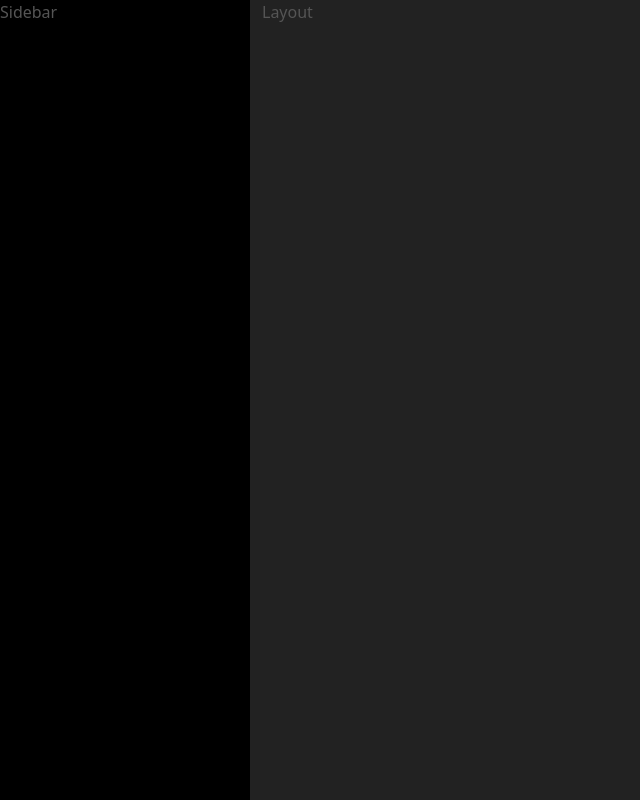
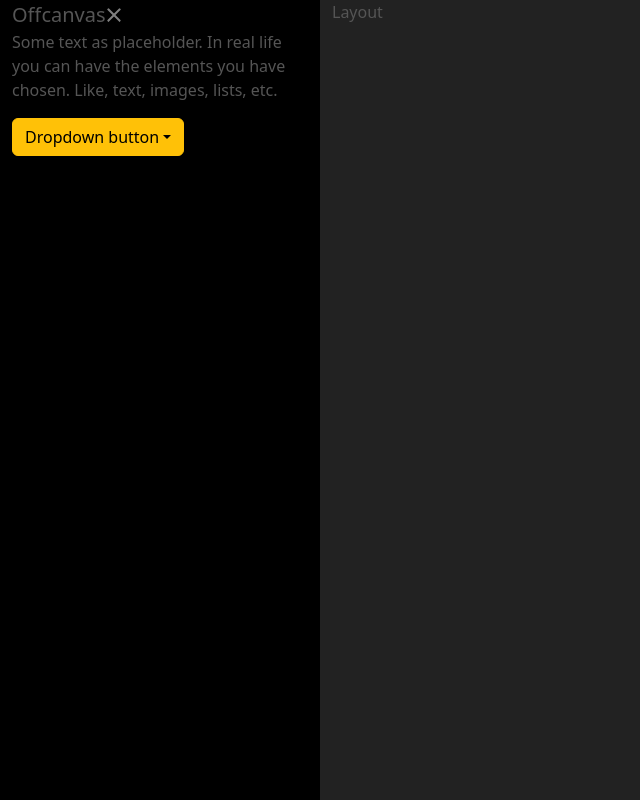
Before and after one commit to mineot/website, a React (Vite) app: page / in a window 1280 px wide. Shown: the whole page, without its empty margins (0-640 px from the left). Built offline with nearby package versions, Linux system fonts and the light colour scheme.

Commit message:
alpha/react - sidebar and navbar

```diff
--- a/src/assets/layout.scss
+++ b/src/assets/layout.scss
@@ -1,8 +1,8 @@
 $width: 100vw;
 $height: 100vh;
 
-$head-height: 60px;
-$sidebar-width: 250px;
+$top-height: 60px;
+$left-width: 320px;
 
 body {
   overflow: hidden;
@@ -24,12 +24,12 @@ body {
       flex-direction: row;
       height: $height;
 
-      .sidebar {
+      .left {
         flex: 0;
 
-        .sidebar-container {
+        .left-container {
           height: $height;
-          width: $sidebar-width;
+          width: $left-width;
           overflow-y: auto;
           background-color: $primary !important;
         }
@@ -55,11 +55,11 @@ body {
       flex-direction: column;
       height: $height;
 
-      .head {
+      .top {
         flex: 0;
 
-        .head-container {
-          height: $head-height;
+        .top-container {
+          height: $top-height;
           background-color: $primary !important;
         }
       }
@@ -68,7 +68,7 @@ body {
         flex: 1;
 
         .body-container {
-          height: calc($height - $head-height);
+          height: calc($height - $top-height);
           overflow-y: auto;
         }
       }
--- a/src/views/components/layout/index.tsx
+++ b/src/views/components/layout/index.tsx
@@ -1,4 +1,7 @@
+import { Navbar } from "./navbar";
+import { OffCanvas } from "./offcanvas";
 import { PropsWithChildren } from "react";
+import { Sidebar } from "./sidebar";
 
 type LayoutProps = {};
 
@@ -6,12 +9,16 @@ export function Layout(props: PropsWithChildren<LayoutProps>) {
   const large = (
     <div className="large">
       <div className="large-container">
-        <div className="sidebar">
-          <div className="sidebar-container">Sidebar</div>
+        <div className="left">
+          <div className="left-container">
+            <Sidebar />
+          </div>
         </div>
         <div className="body">
           <div className="body-container">
-            <div className="container-fluid">{props.children}</div>
+            <div className="container-fluid">
+              <div>{props.children}</div>
+            </div>
           </div>
         </div>
       </div>
@@ -21,15 +28,20 @@ export function Layout(props: PropsWithChildren<LayoutProps>) {
   const medium = (
     <div className="medium">
       <div className="medium-container">
-        <div className="head">
-          <div className="head-container">Head</div>
+        <div className="top">
+          <div className="top-container">
+            <Navbar />
+          </div>
         </div>
         <div className="body">
           <div className="body-container">
-            <div className="container">{props.children}</div>
+            <div className="container">
+              <div>{props.children}</div>
+            </div>
           </div>
         </div>
       </div>
+      <OffCanvas />
     </div>
   );
 
--- /dev/null
+++ b/src/views/components/layout/navbar.tsx
@@ -0,0 +1,16 @@
+export function Navbar() {
+  return (
+    <div>
+      <span>Head</span>
+      <button
+        type="button"
+        className="btn btn-secondary"
+        data-bs-toggle="offcanvas"
+        data-bs-target="#offCanvasWebsite"
+        aria-controls="offCanvasWebsite"
+      >
+        Open Offcanvas
+      </button>
+    </div>
+  );
+}
--- /dev/null
+++ b/src/views/components/layout/offcanvas.tsx
@@ -0,0 +1,13 @@
+import { Sidebar } from "./sidebar";
+
+export function OffCanvas() {
+  return (
+    <div
+      id="offCanvasWebsite"
+      className="offcanvas offcanvas-start bg-primary"
+      aria-labelledby="offcanvasExampleLabel"
+    >
+      <Sidebar />
+    </div>
+  );
+}
--- /dev/null
+++ b/src/views/components/layout/sidebar.tsx
@@ -0,0 +1,49 @@
+export function Sidebar() {
+  return (
+    <div className="container-fluid">
+      <div className="offcanvas-header">
+        <h5 className="offcanvas-title" id="offcanvasExampleLabel">
+          Offcanvas
+        </h5>
+        <button
+          type="button"
+          className="btn-close"
+          data-bs-dismiss="offcanvas"
+          aria-label="Close"
+        ></button>
+      </div>
+      <div className="offcanvas-body">
+        <div>
+          Some text as placeholder. In real life you can have the elements you
+          have chosen. Like, text, images, lists, etc.
+        </div>
+        <div className="dropdown mt-3">
+          <button
+            className="btn btn-secondary dropdown-toggle"
+            type="button"
+            data-bs-toggle="dropdown"
+          >
+            Dropdown button
+          </button>
+          <ul className="dropdown-menu">
+            <li>
+              <a className="dropdown-item" href="#">
+                Action
+              </a>
+            </li>
+            <li>
+              <a className="dropdown-item" href="#">
+                Another action
+              </a>
+            </li>
+            <li>
+              <a className="dropdown-item" href="#">
+                Something else here
+              </a>
+            </li>
+          </ul>
+        </div>
+      </div>
+    </div>
+  );
+}
```
